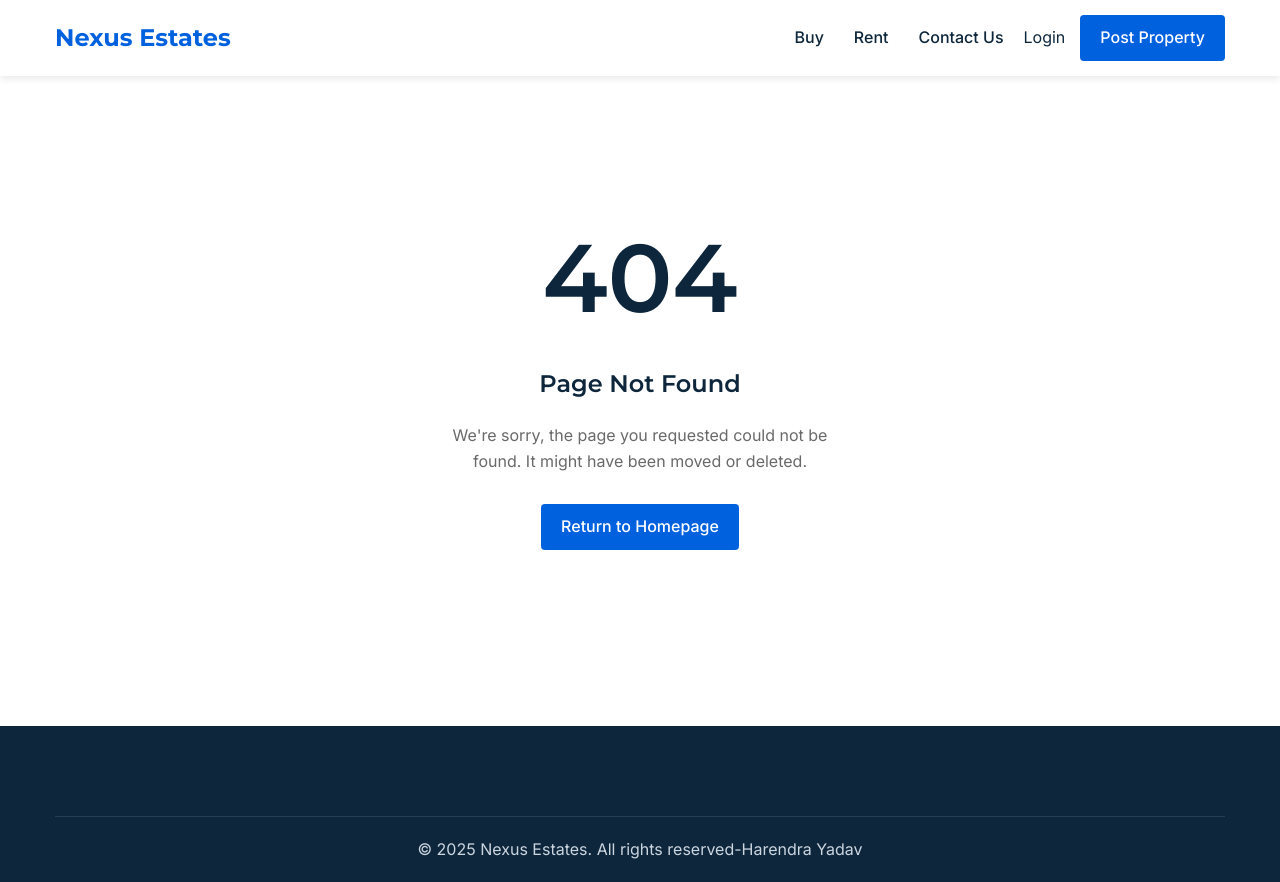
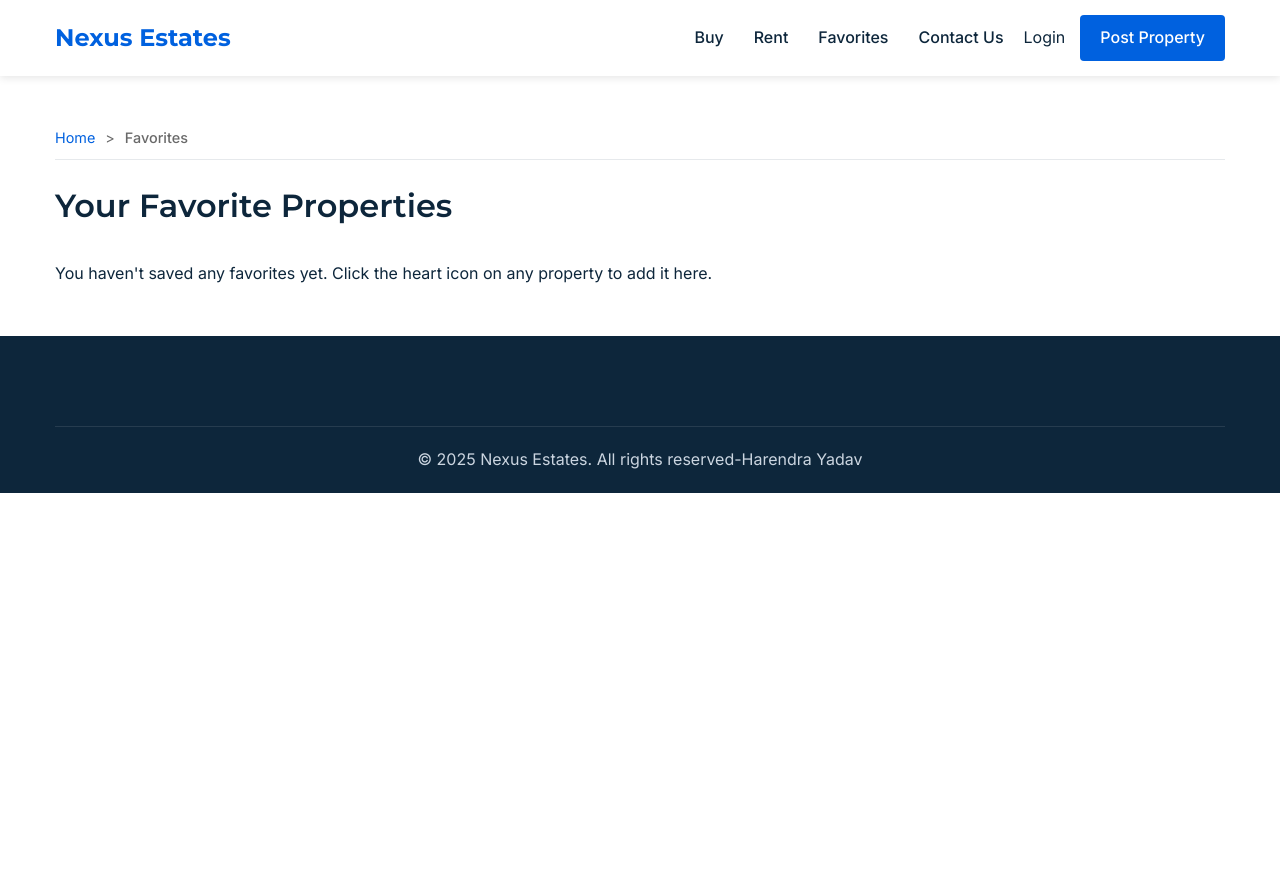
Before and after one commit to thejuniorcoder123/nexus-estates, a Next.js app: page /favorites in a window 1280 px wide. Before the commit this address had no page. After the commit the page ends 800 px from the top, so only its background shows below. Built offline with nearby package versions, Linux system fonts and the light colour scheme.

Commit message:
Fine edits
Working state 2

```diff
--- /dev/null
+++ b/src/app/favorites/page.tsx
@@ -0,0 +1,61 @@
+// src/app/favorites/page.tsx
+
+"use client";
+
+import { useFavorites } from '@/context/FavoritesContext';
+import { getPropertyById } from '@/lib/data'; // We can reuse this function
+import { Property } from '@/types';
+import { useState, useEffect } from 'react';
+import Header from '@/components/Header';
+import Footer from '@/components/Footer';
+import PropertyCard from '@/components/PropertyCard';
+import Breadcrumbs from '@/components/Breadcrumbs';
+
+export default function FavoritesPage() {
+  const { favoriteIds } = useFavorites();
+  const [favoriteProperties, setFavoriteProperties] = useState<Property[]>([]);
+  const [isLoading, setIsLoading] = useState(true);
+
+  useEffect(() => {
+    // This function fetches the full details for each favorited property
+    const fetchFavoriteProperties = async () => {
+      setIsLoading(true);
+      // Create an array of promises
+      const propertyPromises = favoriteIds.map(id => getPropertyById(id));
+      // Wait for all promises to resolve
+      const properties = await Promise.all(propertyPromises);
+      // Filter out any undefined results (if a property was deleted)
+      setFavoriteProperties(properties.filter(p => p !== undefined) as Property[]);
+      setIsLoading(false);
+    };
+
+    fetchFavoriteProperties();
+  }, [favoriteIds]); // Rerun whenever the list of favorite IDs changes
+
+  return (
+    <>
+      <Header />
+      <main className="container" style={{ paddingTop: '40px' }}>
+        <Breadcrumbs
+          items={[
+            { label: 'Home', href: '/' },
+            { label: 'Favorites', href: '/favorites' },
+          ]}
+        />
+        <h1 style={{ marginBottom: '30px' }}>Your Favorite Properties</h1>
+        {isLoading ? (
+          <p>Loading your favorites...</p>
+        ) : favoriteProperties.length > 0 ? (
+          <div className="property-grid">
+            {favoriteProperties.map((property) => (
+              <PropertyCard key={property.id} property={property} />
+            ))}
+          </div>
+        ) : (
+          <p>You haven't saved any favorites yet. Click the heart icon on any property to add it here.</p>
+        )}
+      </main>
+      <Footer />
+    </>
+  );
+}
--- a/src/app/globals.css
+++ b/src/app/globals.css
@@ -873,3 +873,32 @@
   margin: 0 10px;
   color: var(--text-secondary);
 }
+/* src/app/globals.css */
+
+/* ... all your existing CSS is above this ... */
+
+/* --- Favorite Button Styles --- */
+.property-card-container {
+  position: relative;
+}
+
+.favorite-button {
+  position: absolute;
+  top: 15px;
+  right: 15px;
+  z-index: 10;
+  background: transparent;
+  border: none;
+  cursor: pointer;
+  padding: 5px;
+  width: 40px;
+  height: 40px;
+}
+
+.favorite-button svg {
+  transition: all 0.2s ease-in-out;
+  filter: drop-shadow(0 1px 2px rgba(0,0,0,0.5));
+}
+.favorite-button:hover svg {
+  transform: scale(1.1);
+}
--- a/src/app/layout.tsx
+++ b/src/app/layout.tsx
@@ -1,20 +1,16 @@
 // src/app/layout.tsx
 
 import type { Metadata } from "next";
-// The font import for Inter and Montserrat might already be here. If not, add it.
 import { Inter, Montserrat } from "next/font/google";
 import "./globals.css";
+import { FavoritesProvider } from "@/context/FavoritesContext"; // 1. IMPORT
 
-// If these font loaders aren't here, add them. Otherwise, leave them as they are.
 const inter = Inter({ subsets: ["latin"], variable: '--font-inter' });
 const montserrat = Montserrat({ subsets: ["latin"], variable: '--font-montserrat' });
 
-// This is the new metadata object.
 export const metadata: Metadata = {
   title: {
-    // %s will be replaced by the specific title of a child page
     template: '%s | Nexus Estates',
-    // default is the title used for the root page (homepage)
     default: 'Nexus Estates - Find Your Dream Home',
   },
   description: "Discover the perfect property from thousands of real estate listings, updated daily. Find apartments, houses, and commercial properties for sale or rent.",
@@ -27,8 +23,12 @@ export default function RootLayout({
 }>) {
   return (
     <html lang="en">
-      {/* Ensure the class names from the font variables are applied */}
-      <body className={`${inter.variable} ${montserrat.variable}`}>{children}</body>
+      <body className={`${inter.variable} ${montserrat.variable}`}>
+        {/* 2. WRAP children with the provider */}
+        <FavoritesProvider>
+          {children}
+        </FavoritesProvider>
+      </body>
     </html>
   );
 }
--- a/src/components/Navbar.tsx
+++ b/src/components/Navbar.tsx
@@ -1,12 +1,10 @@
 // src/components/Navbar.tsx
-
 "use client";
 
 import Link from 'next/link';
 import { useState } from 'react';
 
 const Navbar = () => {
-  // State to manage whether the mobile menu is open or not
   const [isMenuOpen, setIsMenuOpen] = useState(false);
 
   return (
@@ -21,6 +19,7 @@ const Navbar = () => {
           <ul className="nav-links">
             <li><Link href="/search?status=Buy">Buy</Link></li>
             <li><Link href="/search?status=Rent">Rent</Link></li>
+            <li><Link href="/favorites">Favorites</Link></li> {/* ADDED LINK */}
             <li><Link href="#">Contact Us</Link></li>
           </ul>
           <div className="auth-buttons">
@@ -38,11 +37,11 @@ const Navbar = () => {
       </div>
 
       {/* --- Mobile Menu Panel --- */}
-      {/* This menu slides in or appears when the hamburger is clicked */}
       <div className={`nav-menu-mobile ${isMenuOpen ? 'open' : ''}`}>
         <ul className="nav-links-mobile">
           <li><Link href="/search?status=Buy" onClick={() => setIsMenuOpen(false)}>Buy</Link></li>
           <li><Link href="/search?status=Rent" onClick={() => setIsMenuOpen(false)}>Rent</Link></li>
+          <li><Link href="/favorites" onClick={() => setIsMenuOpen(false)}>Favorites</Link></li> {/* ADDED LINK */}
           <li><Link href="#" onClick={() => setIsMenuOpen(false)}>Contact Us</Link></li>
         </ul>
         <div className="auth-buttons-mobile">
--- a/src/components/PropertyCard.tsx
+++ b/src/components/PropertyCard.tsx
@@ -1,24 +1,43 @@
 // src/components/PropertyCard.tsx
 
+"use client"; // This component now needs to be a client component for the button
+
 import Image from 'next/image';
-import Link from 'next/link'; // Import Link
-import { FC } from 'react';
+import Link from 'next/link';
+import { FC, MouseEvent } from 'react';
 import { Property } from '@/types';
+import { useFavorites } from '@/context/FavoritesContext'; // 1. IMPORT THE HOOK
 
 interface PropertyCardProps {
   property: Property;
 }
 
 const PropertyCard: FC<PropertyCardProps> = ({ property }) => {
+  const { isFavorited, toggleFavorite } = useFavorites(); // 2. USE THE HOOK
+
+  const handleFavoriteClick = (e: MouseEvent<HTMLButtonElement>) => {
+    e.preventDefault(); // Prevent the Link from navigating
+    e.stopPropagation(); // Stop the event from bubbling up
+    toggleFavorite(property.id);
+  };
+
   return (
-    // Wrap the div with a Link component pointing to the dynamic route
+    <div className="property-card-container">
+      {/* 3. ADD THE FAVORITE BUTTON */}
+      <button className="favorite-button" onClick={handleFavoriteClick}>
+        <svg xmlns="http://www.w3.org/2000/svg" viewBox="0 0 24 24" fill={isFavorited(property.id) ? 'var(--accent)' : 'rgba(255,255,255,0.8)'} stroke="var(--secondary)" strokeWidth="2">
+          <path strokeLinecap="round" strokeLinejoin="round" d="M4.318 6.318a4.5 4.5 0 016.364 0L12 7.5l1.318-1.182a4.5 4.5 0 116.364 6.364L12 21.818l-7.682-7.136a4.5 4.5 0 010-6.364z" />
+        </svg>
+      </button>
+
       <Link href={`/property/${property.id}`} className="property-card">
         <div className="property-image">
           <Image
-          src={property.image}
+            src={property.images[0]} // Always show the first image on the card
             alt={property.title}
             fill={true}
             style={{ objectFit: 'cover' }}
+            sizes="(max-width: 768px) 100vw, (max-width: 1200px) 50vw, 33vw"
           />
           {property.badge && <div className="property-badge">{property.badge}</div>}
         </div>
@@ -35,6 +54,7 @@ const PropertyCard: FC<PropertyCardProps> = ({ property }) => {
           </div>
         </div>
       </Link>
+    </div>
   );
 };
 
--- /dev/null
+++ b/src/context/FavoritesContext.tsx
@@ -0,0 +1,68 @@
+// src/context/FavoritesContext.tsx
+
+"use client"; // <-- THIS IS THE FIX. Add this directive to the very top.
+
+import { createContext, useState, useEffect, useContext, ReactNode } from 'react';
+
+// Define the shape of the context's value
+interface FavoritesContextType {
+  favoriteIds: number[];
+  toggleFavorite: (id: number) => void;
+  isFavorited: (id: number) => boolean;
+}
+
+// Create the context with a default undefined value
+const FavoritesContext = createContext<FavoritesContextType | undefined>(undefined);
+
+// Create the provider component
+export const FavoritesProvider = ({ children }: { children: ReactNode }) => {
+  const [favoriteIds, setFavoriteIds] = useState<number[]>([]);
+
+  // On initial load, get favorites from localStorage
+  useEffect(() => {
+    try {
+      const storedFavorites = localStorage.getItem('nexus_favorites');
+      if (storedFavorites) {
+        setFavoriteIds(JSON.parse(storedFavorites));
+      }
+    } catch (error) {
+      console.error("Failed to parse favorites from localStorage", error);
+    }
+  }, []);
+
+  // When favorites change, save them to localStorage
+  useEffect(() => {
+    localStorage.setItem('nexus_favorites', JSON.stringify(favoriteIds));
+  }, [favoriteIds]);
+
+  const toggleFavorite = (id: number) => {
+    setFavoriteIds(prevIds => {
+      if (prevIds.includes(id)) {
+        // Remove from favorites
+        return prevIds.filter(favId => favId !== id);
+      } else {
+        // Add to favorites
+        return [...prevIds, id];
+      }
+    });
+  };
+
+  const isFavorited = (id: number) => {
+    return favoriteIds.includes(id);
+  };
+
+  return (
+    <FavoritesContext.Provider value={{ favoriteIds, toggleFavorite, isFavorited }}>
+      {children}
+    </FavoritesContext.Provider>
+  );
+};
+
+// Create a custom hook for easy access to the context
+export const useFavorites = () => {
+  const context = useContext(FavoritesContext);
+  if (context === undefined) {
+    throw new Error('useFavorites must be used within a FavoritesProvider');
+  }
+  return context;
+};
```
Lines whose indentation alone changed are shown as unchanged.
